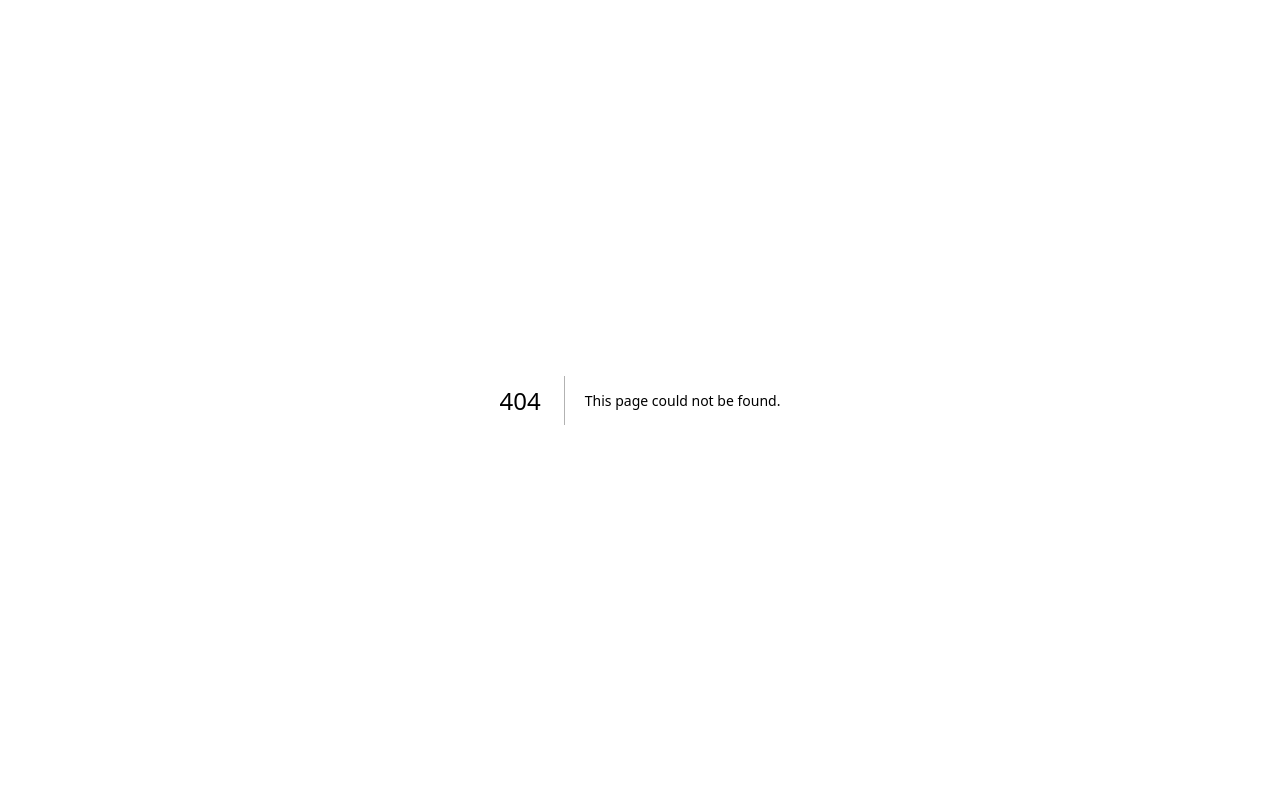
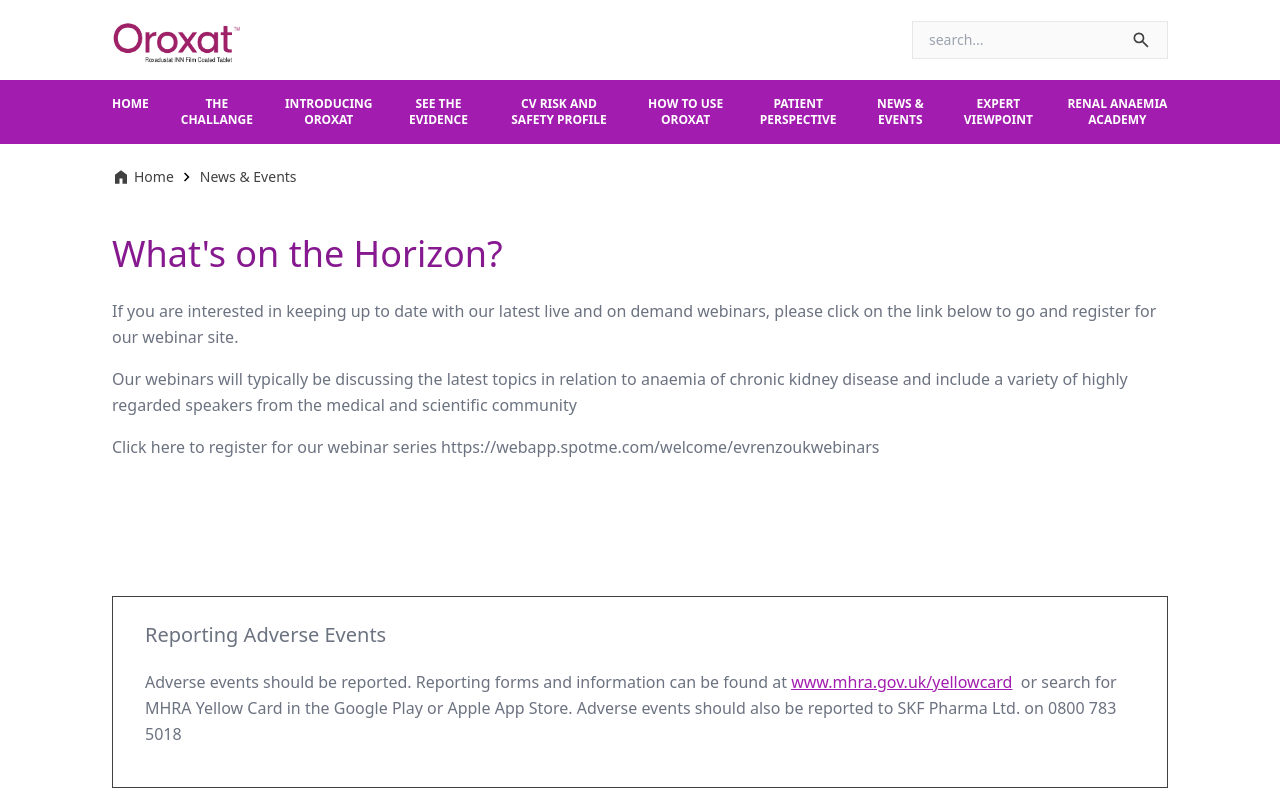
Before and after one commit to Rono-Koushique/oroxat, a Next.js app: page /news in a window 1280 px wide. Before the commit this address had no page. Shown: the top 800 px of the page. Built offline with nearby package versions, Linux system fonts and the light colour scheme.

Commit message:
completed 'news' page

```diff
--- /dev/null
+++ b/pages/news.tsx
@@ -0,0 +1,126 @@
+import React from "react";
+import Head from "next/head";
+import Layout1 from "@/components/layouts/Layout1";
+import Wall from "@/components/containers/Wall";
+import Frame from "@/components/containers/Frame";
+import BreadCrumb from "@/components/extras/BreadCrumb";
+import Evidence1 from "public/images/page-evidence/evidence1.jpeg";
+import Image from "next/image";
+import Ndd1 from "public/images/page-evidence/ndd1.jpg";
+import Ndd2 from "public/images/page-evidence/ndd2.jpg";
+import Ndd3 from "public/images/page-evidence/ndd3.jpg";
+import Ndd4 from "public/images/page-evidence/ndd4.jpg";
+import Ndd5 from "public/images/page-evidence/ndd5.jpg";
+import GridCard1 from "@/components/cards/GridCard1";
+import AdverseEffect from "@/components/sections/AdverseEffect";
+
+const nddInfo = [
+{
+    src: Ndd1,
+    text: "Oroxat helps to react targeted hemoglobin levels",
+},
+{
+    src: Ndd2,
+    text: "Oroxat maintains stable dose for hemoglobin",
+},
+{
+    src: Ndd3,
+    text: "Oroxat's Hb results similar to ESA",
+},
+{
+    src: Ndd4,
+    text: "Oroxat reduces need for IV iron in dialysis patients",
+},
+{
+    src: Ndd5,
+    text: "Oroxat SUMMARY OF EFFICACY IN NDD",
+},
+];
+
+const ddInfo = [
+{
+    src: Ndd1,
+    text: "OROXAT maintains HB levels similar to ESA in new dialysis patients",
+},
+{
+    src: Ndd4,
+    text: "Oroxat reduces IV iron infusions in dialysis patients",
+},
+{
+    src: Ndd5,
+    text: "Oroxat SUMMARY OF EFFICACY IN DD",
+},
+];
+
+const pageLinks = [
+{
+    title: "home",
+    href: "/",
+},
+{
+    title: "news & events",
+    href: "/news",
+},
+];
+
+type Props = {};
+
+export default function News({}: Props) {
+return (
+    <>
+        <Head>
+            <title>Oroxat</title>
+            <meta
+                name="description"
+                content="OROXAT is a powerful and effective medication for managing symptomatic anaemia caused by chronic kidney disease. With its unique formula, OROXEN provides fast relief and long-lasting results for patients suffering from this condition."
+            />
+            <meta
+                name="keywords"
+                content="OROXAT, symptomatic anaemia, chronic kidney disease, medication, relief, fast relief, long-lasting results, patients"
+            />
+            <meta
+                name="viewport"
+                content="width=device-width, initial-scale=1"
+            />
+        </Head>
+        <Layout1>
+            <BreadCrumb pageLinks={pageLinks} />
+            <div className="content">
+                <section id="result" className="mt-6">
+                    <Wall>
+                        <Frame className="max-w-6xl mx-auto flex flex-col px-8 lg:px-12">
+                            <h1>What's on the Horizon?</h1>
+                            <p>
+                                If you are interested in keeping up to date
+                                with our latest live and on demand webinars,
+                                please click on the link below to go and
+                                register for our webinar site.
+                            </p>
+                            <p>
+                                Our webinars will typically be discussing
+                                the latest topics in relation to anaemia of
+                                chronic kidney disease and include a variety
+                                of highly regarded speakers from the medical
+                                and scientific community
+                            </p>
+                            <p>
+                                Click here to register for our webinar series https://webapp.spotme.com/welcome/evrenzoukwebinars
+                            </p>
+                        </Frame>
+                    </Wall>
+                </section>
+                <section id="result" className="mt-6">
+                    <Wall>
+                        <Frame
+                            className="max-w-6xl mx-auto flex flex-col px-8 py-12
+                            lg:px-12 lg:py-16"
+                        >
+                            <AdverseEffect />
+                        </Frame>
+                    </Wall>
+                </section>
+            </div>
+        </Layout1>
+    </>
+);
+}
```
Also changed, not shown: pages/how-to-use-oroxat.tsx (+102 -82 lines).
